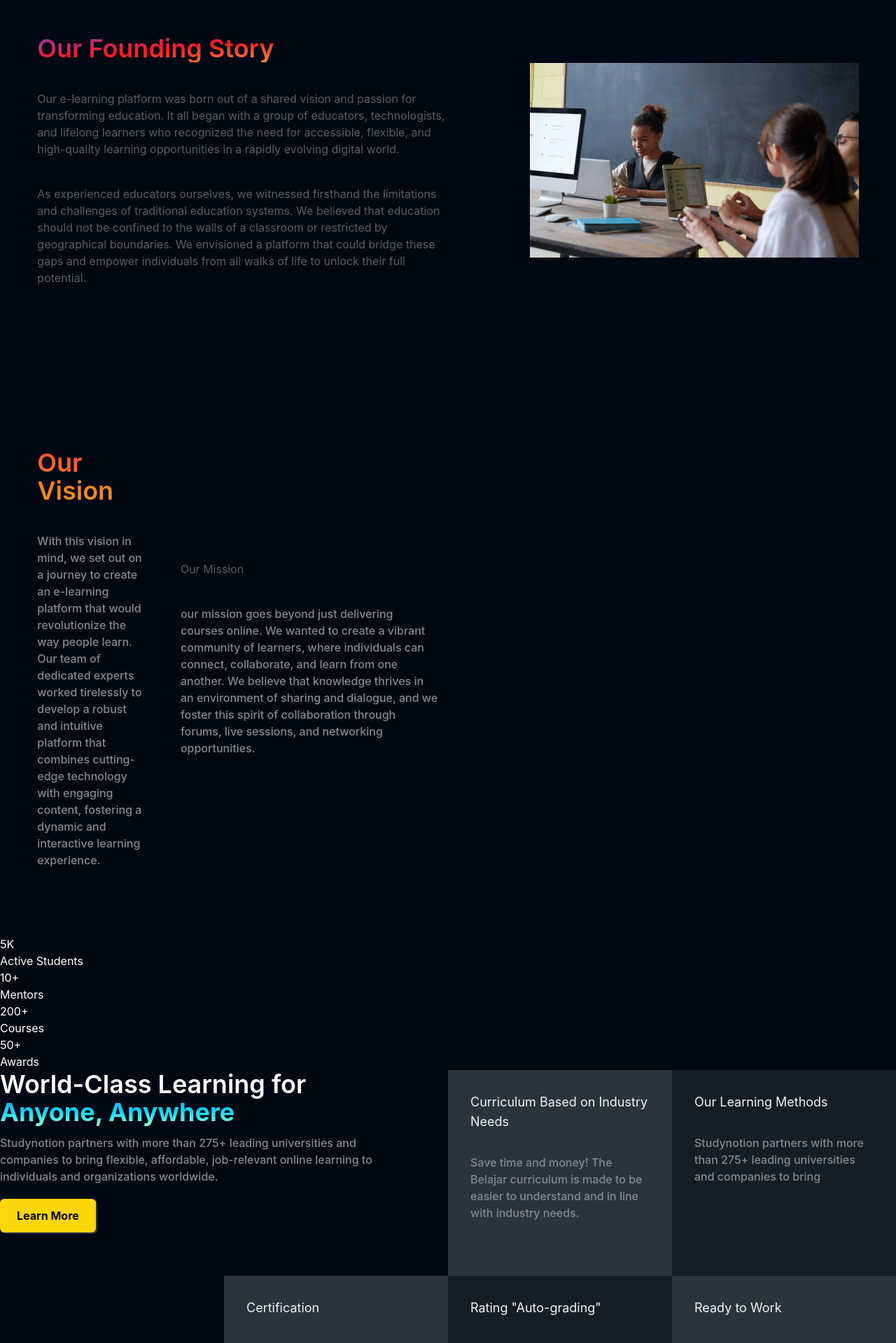
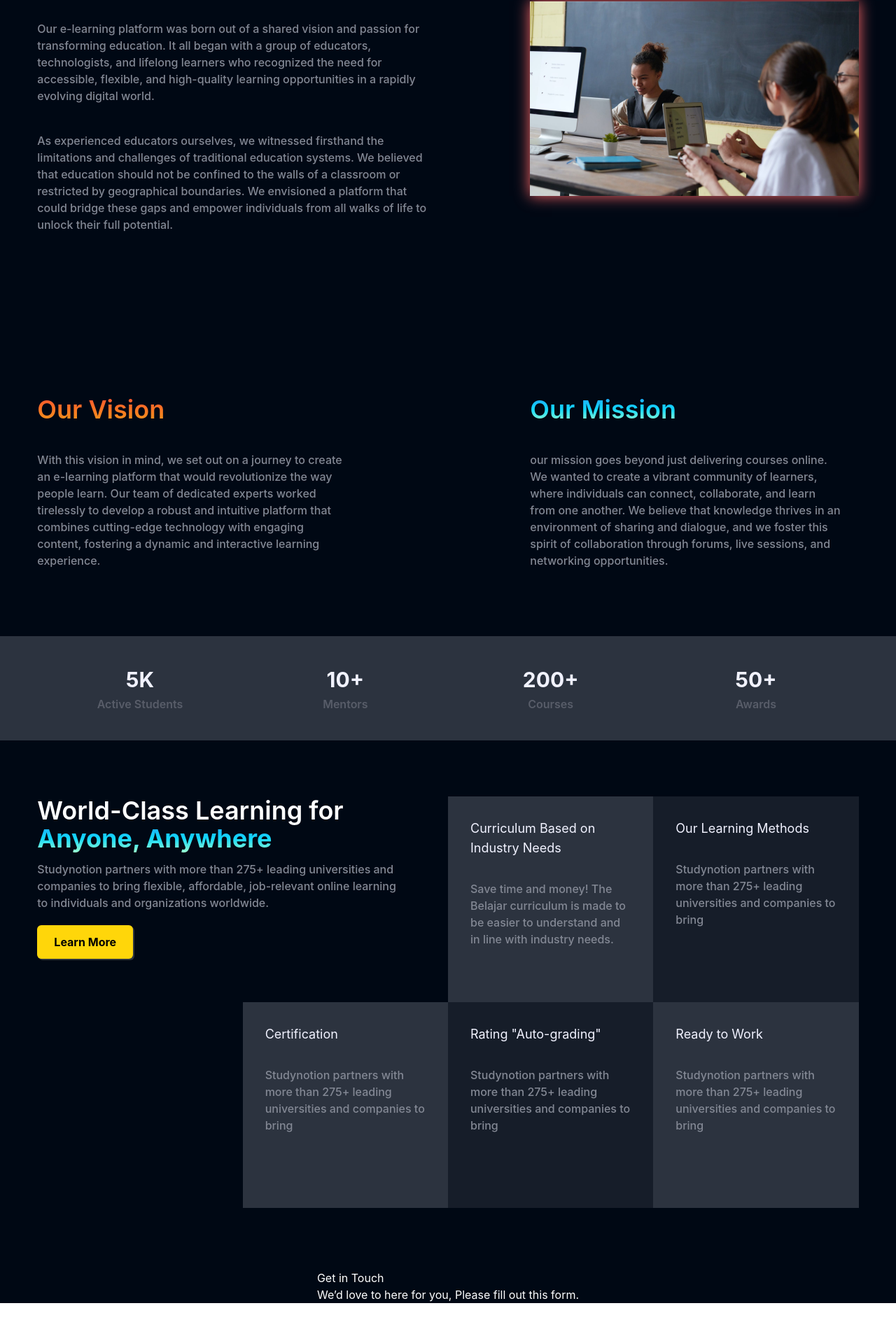
Before and after one commit to Raushancreation1/StudyNotion-pro, a React (Create React App) app: page /about in a window 1280 px wide. Shown: the part 1078-2997 px from the top of the page at 70% size. After the commit the page ends 2940 px from the top, so only its background shows below. Built offline with nearby package versions, Linux system fonts and the light colour scheme; no server answers.

Commit message:
Add [feature/fix] — short description

```diff
--- /dev/null
+++ b/src/components/core/AboutPage/ContactFormSection.jsx
@@ -0,0 +1,21 @@
+import React from 'react'
+import ContactUsForm from '../../../components/core/ContactUsPage/ContactUsForm'
+
+const ContactFormSection = () => {
+  return (
+    <div className='mx-auto'>
+        <h1>
+            Get in Touch
+        </h1>
+        <p>
+            We’d love to here for you, Please fill out this form.
+        </p>
+
+        <div>
+            <ContactUsForm/>
+        </div>
+    </div>
+  )
+}
+
+export default ContactFormSection
--- a/src/components/core/AboutPage/LearningGrid.jsx
+++ b/src/components/core/AboutPage/LearningGrid.jsx
@@ -46,7 +46,7 @@ const LearningGridArray = [
 
 const LearningGrid = () => {
   return (
-    <div className="grid mx-auto w-[350px] xl:w-fit grid-cols-1 xl:grid-cols-4 mb-12">
+    <div className="grid mx-auto w-[350px] xl:w-fit grid-col-1 xl:grid-cols-4 mb-12">
       {LearningGridArray.map((card, i) => {
         return (
           <div
--- a/src/components/core/AboutPage/Stats.jsx
+++ b/src/components/core/AboutPage/Stats.jsx
@@ -9,27 +9,28 @@ const Stats = [
   { count: "50+", label: "Awards" },
 ];
 
-const StatsComponent = () => {
+const StatsComponenet = () => {
   return (
-    <div>
-        <div>
-            {
-                Stats.map((data, index) => {
+    <div className="bg-richblack-700">
+      {/* Stats */}
+      <div className="flex flex-col gap-10 justify-between w-11/12 max-w-maxContent text-white mx-auto ">
+        <div className="grid grid-cols-2 md:grid-cols-4 text-center">
+          {Stats.map((data, index) => {
             return (
-                        <div key={index}>
-                            <h1>
+              <div className="flex flex-col py-10" key={index}>
+                <h1 className="text-[30px] font-bold text-richblack-5">
                   {data.count}
                 </h1>
-                            <h2>
+                <h2 className="font-semibold text-[16px] text-richblack-500">
                   {data.label}
                 </h2>
               </div>
-                    )
-                })
-            }
+            );
+          })}
         </div>
       </div>
-  )
-}
+    </div>
+  );
+};
 
-export default StatsComponent
+export default StatsComponenet
--- /dev/null
+++ b/src/components/core/ContactUsPage/ContactUsForm.jsx
@@ -0,0 +1,11 @@
+import React from 'react'
+
+const ContactUsForm = () => {
+  return (
+    <div>
+
+    </div>
+  )
+}
+
+export default ContactUsForm
--- a/src/pages/About.jsx
+++ b/src/pages/About.jsx
@@ -5,12 +5,13 @@ import BannerImage2 from "../assets/Images/aboutus2.webp"
 import BannerImage3 from "../assets/Images/aboutus3.webp"
 import Qutoe from '../components/core/AboutPage/Qutoe'
 import FoundingStory from "../assets/Images/FoundingStory.png"
-import StatsComponent from "../components/core/AboutPage/Stats"
+import StatsComponenet from "../components/core/AboutPage/Stats"
 import LearningGrid from '../components/core/AboutPage/LearningGrid'
+import ContactFormSection from '../components/core/AboutPage/ContactFormSection'
 
 const About = () => {
     return (
-    <div className='mt-[100px] text-white'>
+        <div >
             {/* Section1 */}
 
             <section className="bg-richblack-700">
@@ -24,9 +25,9 @@ const About = () => {
 
                     <div className="sm:h-[70px] lg:h-[150px]"></div>
                     <div className="absolute bottom-0 left-[50%] grid w-[100%] translate-x-[-50%] translate-y-[30%] grid-cols-3 gap-3 lg:gap-5">
-                    <img src={BannerImage1}/>
-                    <img src={BannerImage2}/>
-                    <img src={BannerImage3}/>
+                        <img src={BannerImage1} />
+                        <img src={BannerImage2} />
+                        <img src={BannerImage3} />
                     </div>
                 </div>
             </section>
@@ -37,7 +38,7 @@ const About = () => {
             <section className="border-b border-richblack-700">
                 <div className="mx-auto flex w-11/12 max-w-maxContent flex-col justify-between gap-10 text-richblack-500">
                     <div className="h-[100px] "></div>
-                <Qutoe/>
+                    <Qutoe />
                 </div>
             </section>
 
@@ -50,20 +51,25 @@ const About = () => {
                         <div className="my-24 flex lg:w-[50%] flex-col gap-10">
                             <h1 className="bg-gradient-to-br from-[#833AB4] via-[#FD1D1D] to-[#FCB045] bg-clip-text text-4xl font-semibold text-transparent lg:w-[70%] ">
                                 Our Founding Story</h1>
-                        <p>Our e-learning platform was born out of a shared vision and passion for transforming education. It all began with a group of educators, technologists, and lifelong learners who recognized the need for accessible, flexible, and high-quality learning opportunities in a rapidly evolving digital world.</p>
+                            <p className="text-base font-medium text-richblack-300 lg:w-[95%]">
+                                Our e-learning platform was born out of a shared vision and passion for transforming education. It all began with a group of educators, technologists, and lifelong learners who recognized the need for accessible, flexible, and high-quality learning opportunities in a rapidly evolving digital world.</p>
 
-                        <p>As experienced educators ourselves, we witnessed firsthand the limitations and challenges of traditional education systems. We believed that education should not be confined to the walls of a classroom or restricted by geographical boundaries. We envisioned a platform that could bridge these gaps and empower individuals from all walks of life to unlock their full potential.</p>
+                            <p className="text-base font-medium text-richblack-300 lg:w-[95%]">
+                                As experienced educators ourselves, we witnessed firsthand the limitations and challenges of traditional education systems. We believed that education should not be confined to the walls of a classroom or restricted by geographical boundaries. We envisioned a platform that could bridge these gaps and empower individuals from all walks of life to unlock their full potential.</p>
                         </div>
 
                         {/* FoundingStory right box */}
                         <div>
-                        <img src={FoundingStory}/>
+                            <img src={FoundingStory}
+                                alt=""
+                                className="shadow-[0_0_20px_0] shadow-[#FC6767]"
+                            />
                         </div>
                     </div>
 
 
                     {/* vision and mission div */}
-                <div className='flex flex-row gap-10'>
+                    <div className="flex flex-col items-center lg:gap-10 lg:flex-row justify-between">
                         {/* left box */}
                         <div className="my-24 flex lg:w-[40%] flex-col gap-10">
                             <h1 className="bg-gradient-to-b from-[#FF512F] to-[#F09819] bg-clip-text text-4xl font-semibold text-transparent lg:w-[70%] ">
@@ -80,9 +86,8 @@ const About = () => {
                         </div>
 
                         {/* right box */}
-                    <div className="flex flex-col items-center lg:gap-10 lg:flex-row justify-between">
                         <div className="my-24 flex lg:w-[40%] flex-col gap-10">
-                            <h1 lassName="bg-gradient-to-b from-[#1FA2FF] via-[#12D8FA] to-[#A6FFCB] text-transparent bg-clip-text text-4xl font-semibold lg:w-[70%]">
+                            <h1 className="bg-gradient-to-b from-[#1FA2FF] via-[#12D8FA] to-[#A6FFCB] text-transparent bg-clip-text text-4xl font-semibold lg:w-[70%] ">
                                 Our Mission
                             </h1>
                             <p className="text-base font-medium text-richblack-300 lg:w-[95%]">
@@ -90,16 +95,16 @@ const About = () => {
                         </div>
                     </div>
                 </div>
-            </div>
             </section>
 
             {/* section 4 */}
-          <StatsComponent/>
+            <StatsComponenet />
 
 
-          {/* section4 */}
-          <section>
-            <LearningGrid/>
+            {/* section 5 */}
+            <section className="mx-auto mt-20 flex w-11/12 max-w-maxContent flex-col justify-between gap-10 text-white">
+                < LearningGrid/>
+                <ContactFormSection/>
             </section>
         </div>
     )
```
Lines whose indentation alone changed are shown as unchanged.
